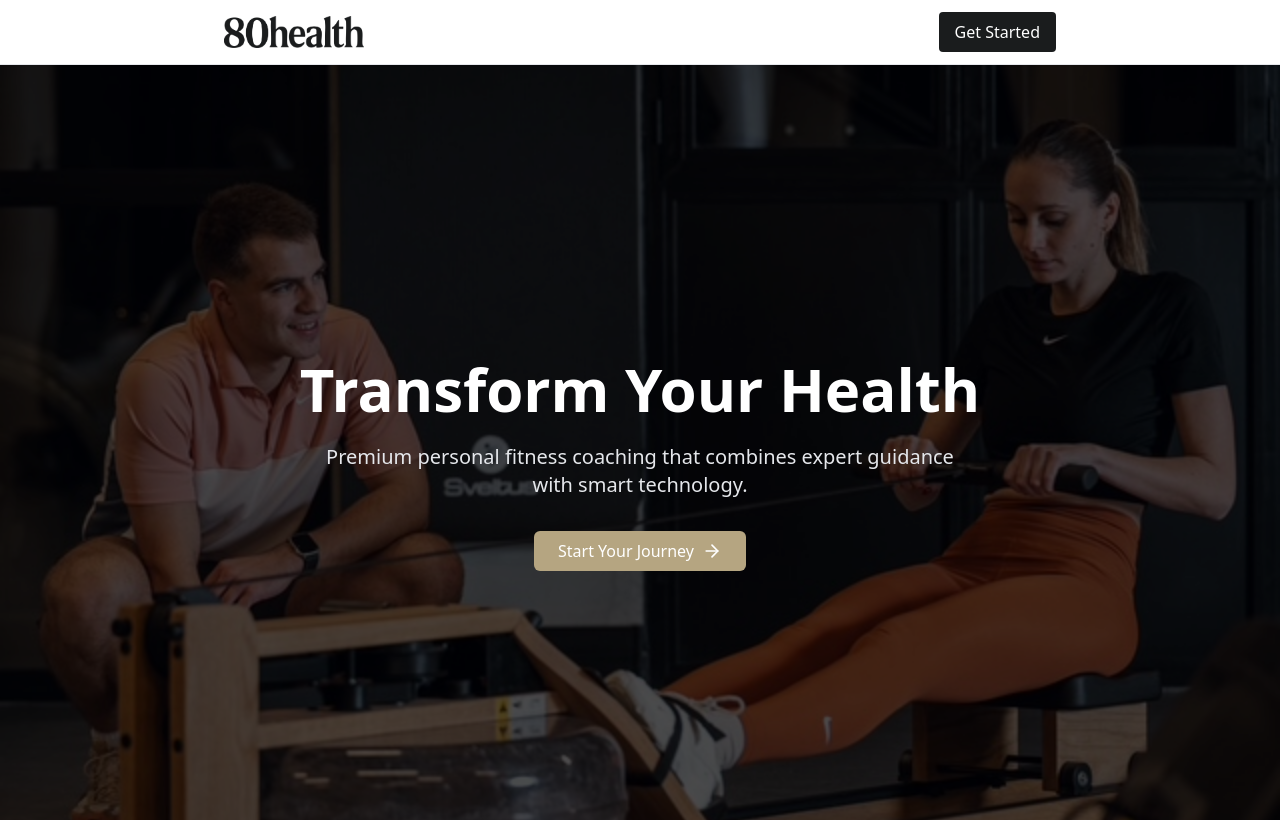
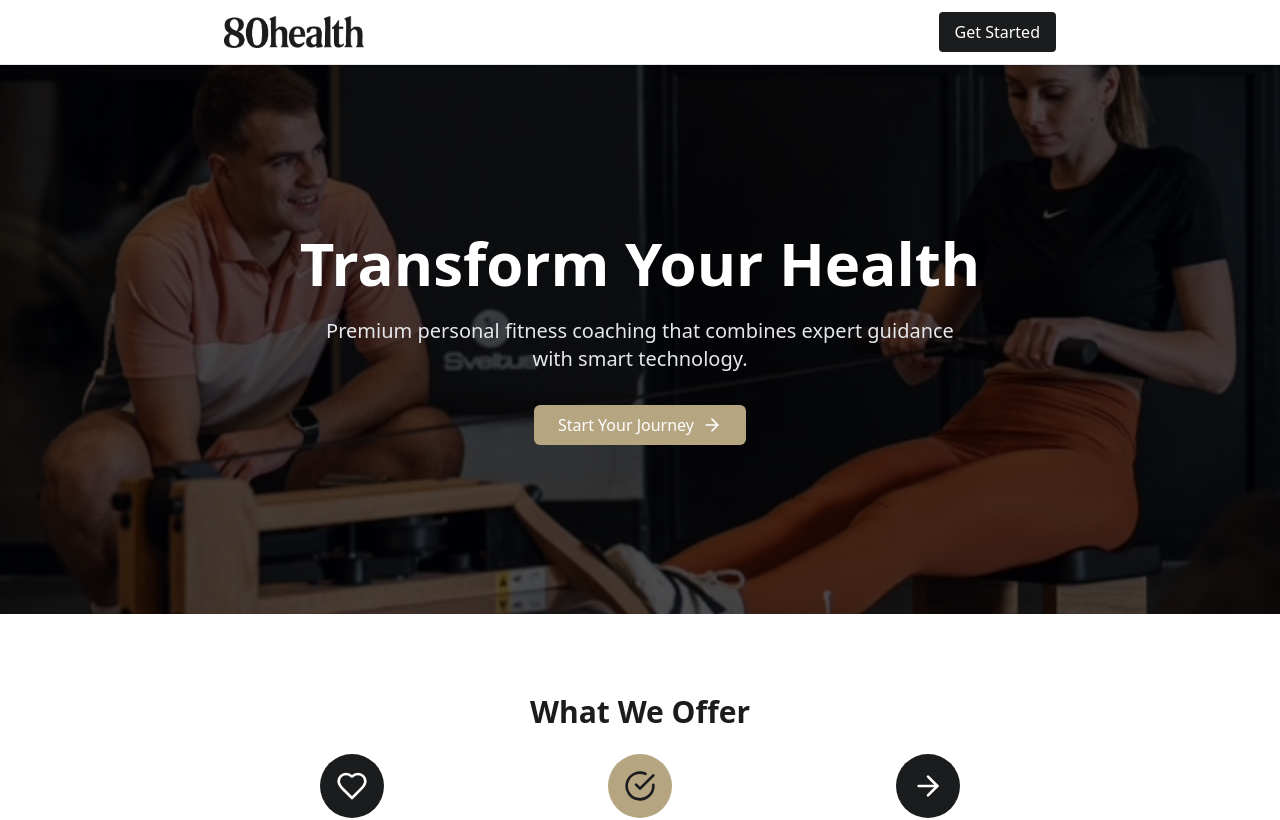
Before and after one commit to JocelynTPA/80health, a React (Create React App) app: page / in a window 1280 px wide. Shown: the top 820 px of the page. Built offline with nearby package versions, Linux system fonts and the light colour scheme.

Commit message:
Update App.jsx

```diff
--- a/src/App.jsx
+++ b/src/App.jsx
@@ -24,28 +24,24 @@ function App() {
       </header>
 
       {/* Hero Section */}
-      <section className="relative h-[600px] md:h-[700px] lg:h-[800px] overflow-hidden">
-  <div className="absolute inset-0">
+      <section className="relative w-full aspect-[16/9] md:aspect-[21/9] overflow-hidden">
   <img
     src={heroFitness}
     alt="Fitness Training"
-      className="w-full h-full object-cover object-center"
+    className="absolute inset-0 w-full h-full object-cover object-center"
   />
   <div className="absolute inset-0 bg-black bg-opacity-70"></div>
-  </div>
-  <div className="relative z-10 max-w-4xl mx-auto px-4 sm:px-6 lg:px-8 text-center flex flex-col justify-center h-full">
-    <h1 className="text-4xl lg:text-6xl font-bold mb-6 text-white">
+  <div className="relative z-10 max-w-4xl mx-auto px-4 sm:px-6 lg:px-8 text-center flex flex-col items-center justify-center h-full">
+    <h1 className="text-4xl lg:text-6xl font-bold text-white mb-6">
       Transform Your Health
     </h1>
-    <p className="text-xl mb-8 text-gray-200 max-w-2xl mx-auto">
+    <p className="text-xl mb-8 text-gray-200 max-w-2xl">
       Premium personal fitness coaching that combines expert guidance with smart technology.
     </p>
-    <div className="flex justify-center">
     <Button className="bg-gold text-charcoal hover:bg-white hover:text-charcoal px-6 py-2 rounded-md flex items-center gap-2 text-base font-medium">
       Start Your Journey
       <ArrowRight className="h-5 w-5" />
     </Button>
-    </div>
   </div>
 </section>
 
```
Lines whose indentation alone changed are shown as unchanged.
